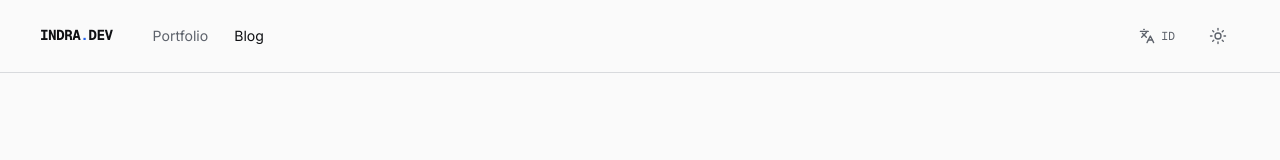
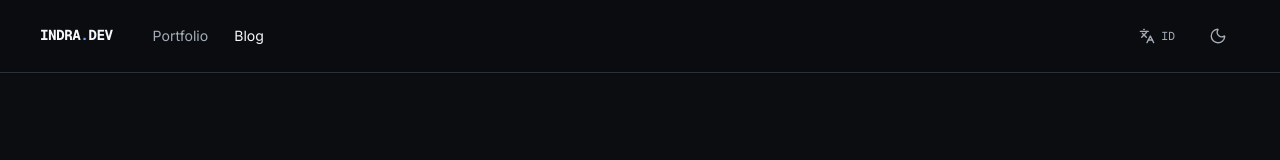
Before and after one commit to indra-182/My-Blog, a Next.js app: page /en in a window 1280 px wide. Shown: the top 160 px of the page. Built offline with nearby package versions, Linux system fonts and the light colour scheme; no server answers.

Commit message:
feat: dark-only default theme, drop system theme option

```diff
--- a/src/app/[locale]/layout.tsx
+++ b/src/app/[locale]/layout.tsx
@@ -23,7 +23,7 @@ export default async function LocaleLayout({ children, params }: Readonly<{ chil
   if (!isLocale(value)) notFound();
   const locale = value as Locale;
   return (
-    <ThemeProvider attribute="class" defaultTheme="system" enableSystem>
+    <ThemeProvider attribute="class" defaultTheme="dark">
       <a href="#main-content" className="skip-link">Skip to content</a>
       <SiteHeader locale={locale} />
       {children}
--- a/src/i18n/messages/en.json
+++ b/src/i18n/messages/en.json
@@ -1,6 +1,6 @@
 {
   "navigation": { "portfolio": "Portfolio", "blog": "Blog", "menu": "Open menu", "close": "Close menu", "language": "Language" },
-  "theme": { "label": "Theme", "light": "Light", "dark": "Dark", "system": "System" },
+  "theme": { "label": "Theme", "light": "Light", "dark": "Dark" },
   "blog": {
     "eyebrow": "Technical notes",
     "title": "Build with more intent.",
--- a/src/i18n/messages/id.json
+++ b/src/i18n/messages/id.json
@@ -1,6 +1,6 @@
 {
   "navigation": { "portfolio": "Portfolio", "blog": "Blog", "menu": "Buka menu", "close": "Tutup menu", "language": "Bahasa" },
-  "theme": { "label": "Tema", "light": "Terang", "dark": "Gelap", "system": "Sistem" },
+  "theme": { "label": "Tema", "light": "Terang", "dark": "Gelap" },
   "blog": {
     "eyebrow": "Catatan teknis",
     "title": "Membangun dengan lebih sengaja.",
```
Also changed, not shown: 3 other files (tests, documents, lock files or other folders).
